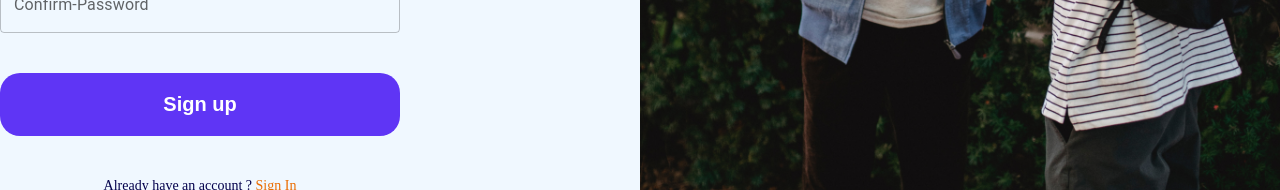
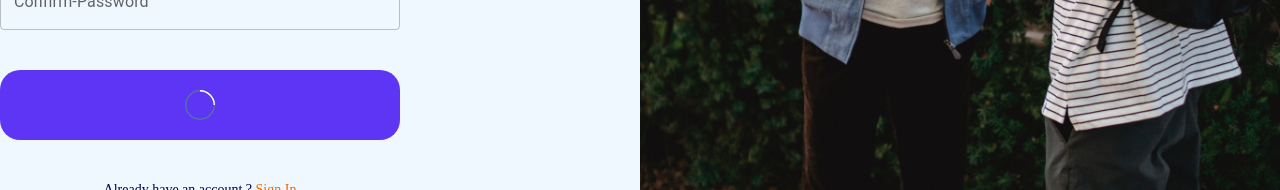
Before and after one commit to yeasin5060/validaiton_form, a React (Vite) app: page / in a window 1280 px wide. Both pictures are taken after a click on the button "Sign up". Shown: the part 560-750 px from the top of the page. Built offline with nearby package versions, Linux system fonts and the light colour scheme.

Commit message:
validation_update_003

```diff
--- a/package.json
+++ b/package.json
@@ -17,7 +17,9 @@
     "firebase": "^10.8.0",
     "react": "^18.2.0",
     "react-dom": "^18.2.0",
+    "react-loader-spinner": "^6.1.6",
     "react-router-dom": "^6.21.3",
+    "react-spinners": "^0.13.8",
     "styled-components": "^6.1.8"
   },
   "devDependencies": {
--- a/src/pages/Login/Login.css
+++ b/src/pages/Login/Login.css
@@ -38,20 +38,26 @@
     opacity: 50%;
 }
 .log_in_page_button_box{
-    text-align: center;
+    display: flex;
+    align-items: center;
+    justify-content: center;
     width: 400px;
     margin: 40px 0;
+    background: #5F35F5;
+    border-radius: 20px;
 }
 .log_in_page_btn{
     width: 100%;
-    border-radius: 20px;
-    padding: 20px 0;
-    background: #5F35F5;
     cursor: pointer;
     font-size: 20px;
     font-weight: 600;
+    padding: 20px 0;
     color: #fff;
     border: none;
+    background: transparent;
+}
+.oval{
+    padding: 20px 0;
 }
 .log_in_page_to_sign_link_box{
     text-align: center;
--- a/src/pages/Login/Login.jsx
+++ b/src/pages/Login/Login.jsx
@@ -12,6 +12,7 @@ import login from '../../images/login.png'
 import { getAuth, createUserWithEmailAndPassword ,sendEmailVerification ,updateProfile } from "firebase/auth";
 import { useNavigate } from "react-router-dom";
 import { getDatabase, ref, set } from "firebase/database";
+import { Oval } from 'react-loader-spinner';
 
 const Item = styled(Paper)(({ theme }) => ({
   backgroundColor: theme.palette.mode === 'dark' ? '#1A2027' : '#fff',
@@ -48,6 +49,7 @@ const Login = () => {
   let emailregex = /^(([^<>()[\]\\.,;:\s@"]+(\.[^<>()[\]\\.,;:\s@"]+)*)|.(".+"))@((\[[0-9]{1,3}\.[0-9]{1,3}\.[0-9]{1,3}\.[0-9]{1,3}\])|(([a-zA-Z\-0-9]+\.)+[a-zA-Z]{2,}))$/
 
   let signhandle = (e)=>{
+    setReactloder(true)
     e.preventDefault()
     if(!user.fullname){
         setError({fullname:"Full Name is Require"});
@@ -94,6 +96,7 @@ const Login = () => {
         const errorCode = error.code;
         if(errorCode == "auth/email-already-in-use"){
           setError({email: " Email already exised"})
+          setReactloder(false)
         }
         else{
           setError({email:""})
@@ -101,6 +104,7 @@ const Login = () => {
       });
     }
   }
+  let [reactloder , setReactloder] = useState(false)
   return (
     <section id='log_in'>
     <Box sx={{ flexGrow: 1 }}>
@@ -129,7 +133,20 @@ const Login = () => {
                     </div>
                 </form>
                 <div className='log_in_page_button_box'>
-                  <button onClick={signhandle} className='log_in_page_btn'>Sign up</button>
+                  { reactloder
+                      ?
+                      (<Oval
+                        visible={true}
+                        height="30"
+                        width="30"
+                        color="#fff"
+                        ariaLabel="oval-loading"
+                        wrapperStyle={{}}
+                        wrapperClass="oval"
+                      />)
+                      :
+                      <button onClick={signhandle} className='log_in_page_btn'>Sign up</button>
+                  }
                 </div>
                 <div className='log_in_page_to_sign_link_box'>
                   <span className='log_in_page_already_account'>
--- a/src/pages/Signin/Signin.css
+++ b/src/pages/Signin/Signin.css
@@ -53,19 +53,26 @@
 }
 .sign_page_button_box{
     text-align: center;
+    display: flex;
+    align-items: center;
+    justify-content: center;
     width: 400px;
     margin: 40px 0;
+    background: #5F35F5;
+    border-radius: 20px;
 }
 .sign_page_btn{
     width: 100%;
-    border-radius: 20px;
     padding: 20px 0;
-    background: #5F35F5;
     cursor: pointer;
     font-size: 20px;
     font-weight: 600;
     color: #fff;
     border: none;
+    background: transparent;
+}
+.oval{
+    padding: 20px 0;
 }
 .sing_page_to_login_link_box{
     text-align: center;
--- a/src/pages/Signin/Signin.jsx
+++ b/src/pages/Signin/Signin.jsx
@@ -12,6 +12,7 @@ import sign from "../../images/sign.png"
 import google from '../../images/google.svg'
 import { getAuth, signInWithEmailAndPassword, signOut } from "firebase/auth";
 import { useNavigate } from "react-router-dom";
+import { Oval } from 'react-loader-spinner';
 
 const Item = styled(Paper)(({ theme }) => ({
   backgroundColor: theme.palette.mode === 'dark' ? '#1A2027' : '#fff',
@@ -42,6 +43,7 @@ const Signin = () => {
   let emailregex = /^(([^<>()[\]\\.,;:\s@"]+(\.[^<>()[\]\\.,;:\s@"]+)*)|.(".+"))@((\[[0-9]{1,3}\.[0-9]{1,3}\.[0-9]{1,3}\.[0-9]{1,3}\])|(([a-zA-Z\-0-9]+\.)+[a-zA-Z]{2,}))$/
   let login = (e)=>{
     e.preventDefault()
+    setReactloder(true)
     if(!loginData.email){
       setError({email:"Email is Require"});
     }
@@ -65,12 +67,14 @@ const Signin = () => {
         const errorCode = error.code;
         if(errorCode == "auth/invalid-credential"){
           setError({email:"Signin your email"});
+          setReactloder(false)
         }else{
           setError({email:""})
         }
       });
     }
   }
+  let [reactloder , setReactloder] = useState(false)
   return (
     <section id='sgin_in'>
       <Box sx={{ flexGrow: 1 }}>
@@ -96,7 +100,21 @@ const Signin = () => {
                     </div>
                   </form>
                   <div className='sign_page_button_box'>
-                    <button onClick = {login} className='sign_page_btn'>Login to Continue</button>
+                    {
+                      reactloder
+                      ?
+                      (<Oval
+                        visible={true}
+                        height="30"
+                        width="30"
+                        color="#fff"
+                        ariaLabel="oval-loading"
+                        wrapperStyle={{}}
+                        wrapperClass="oval"
+                        />)
+                      :
+                      <button onClick = {login} className='sign_page_btn'>Login to Continue</button>
+                    }
                   </div>
                   <div className='sing_page_to_login_link_box'>
                     <span className='sign_page_already_account'>
```
Also changed, not shown: 1 other file (tests, documents, lock files or other folders).
